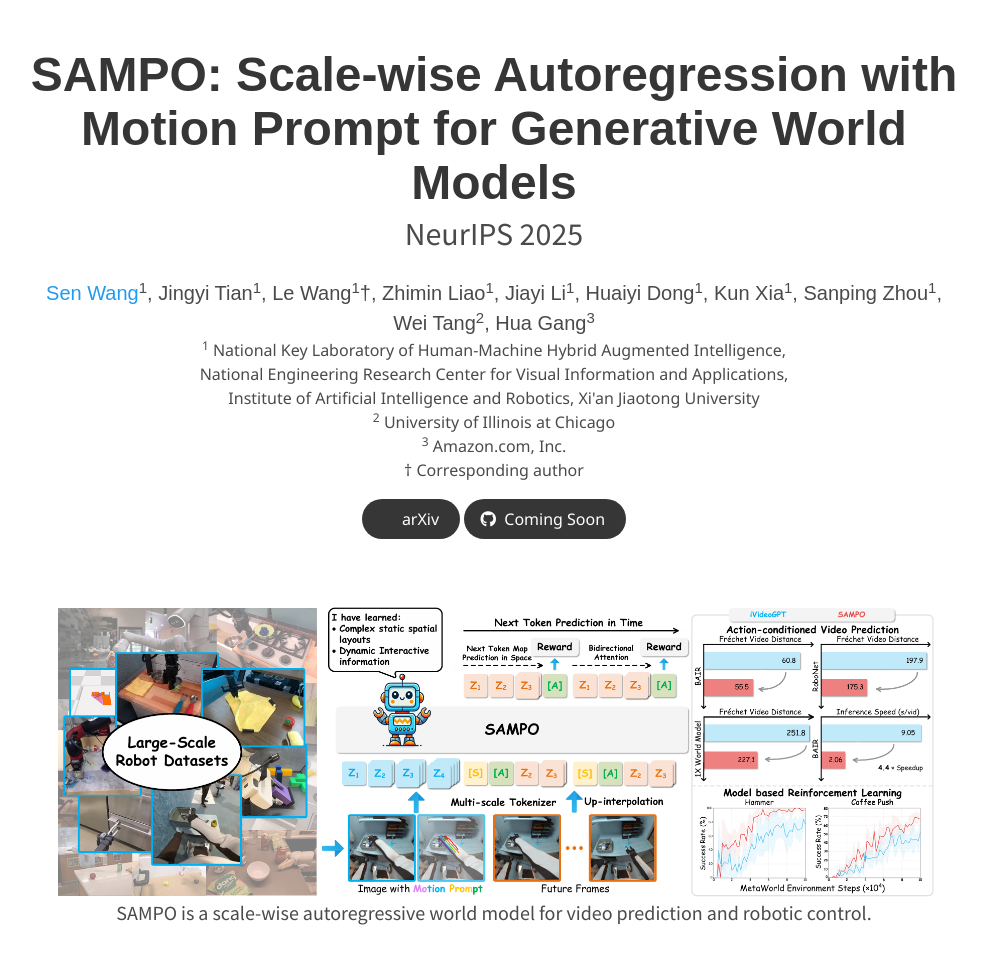
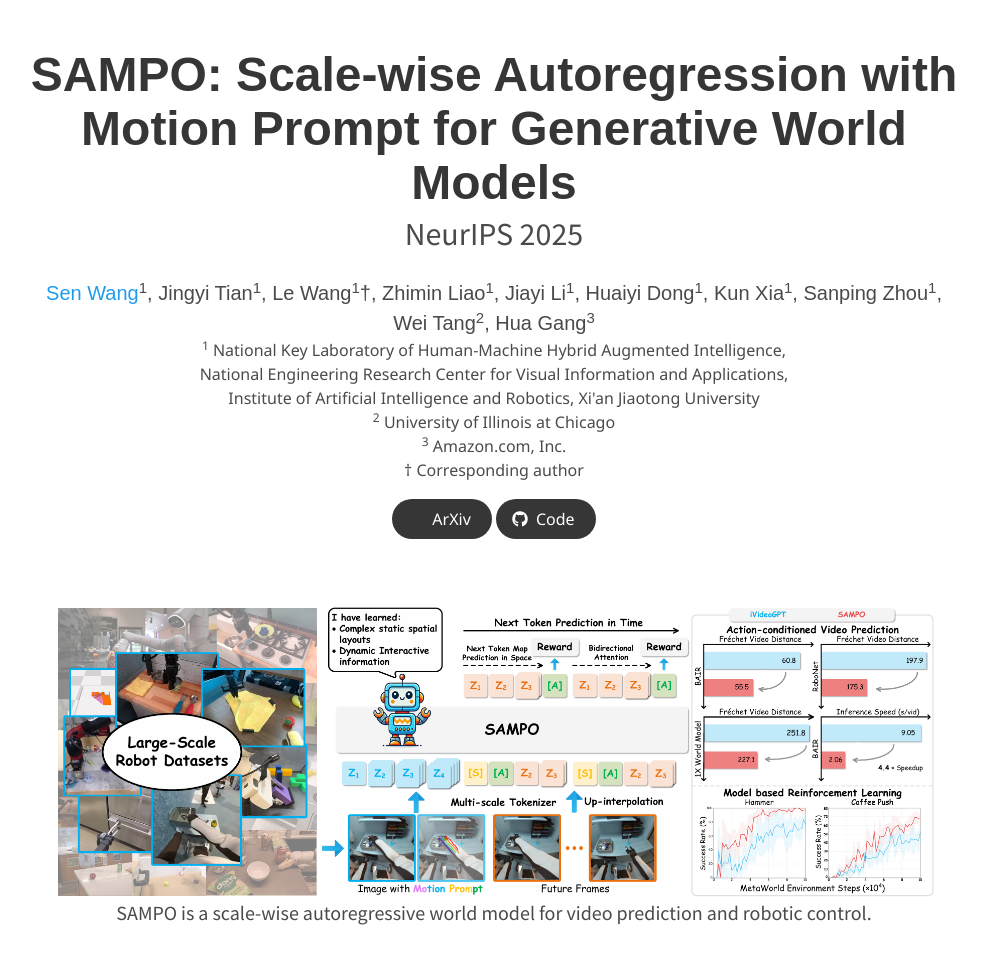
Before and after one commit to SanMumumu/SAMPO, a plain HTML site: page index.html in a window 1280 px wide. Shown: the top 976 px of the page, without its empty margins (146-1132 px from the left). Drawn offline with nearby package versions, Linux system fonts and the light colour scheme; some packages are replaced by stand-ins of ours; some icons are missing; a web font is replaced by a local one.

Commit message:
Update index.html

```diff
--- a/index.html
+++ b/index.html
@@ -103,7 +103,7 @@
                     <span class="icon">
                       <i class="ai ai-arxiv"></i>
                     </span>
-                    <span>arXiv</span>
+                    <span>ArXiv</span>
                   </a>
                 </span>
                 <!-- Code Link. -->
@@ -113,7 +113,7 @@
                     <span class="icon">
                       <i class="fab fa-github"></i>
                     </span>
-                    <span>Coming Soon</span>
+                    <span>Code</span>
                   </a>
                 </span>
               </div>
```
